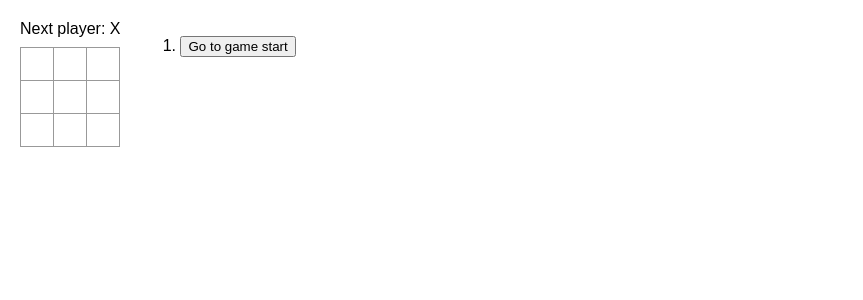
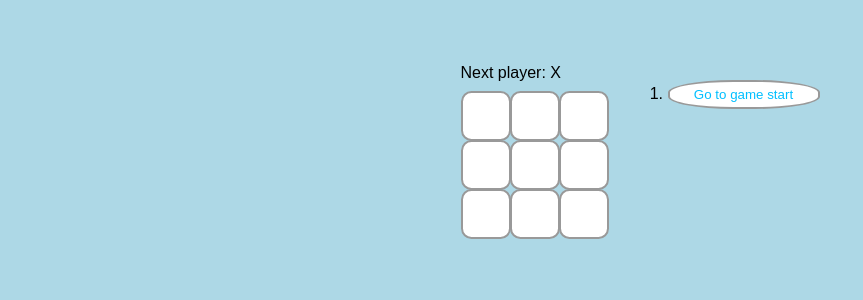
Before and after one commit to GalinaBaleva/React, a React (Create React App) app in the folder tik-tac-toe/: page / in a window 1280 px wide. Shown: the top 300 px of the page, without its empty margins (0-863 px from the left). Built offline with nearby package versions, Linux system fonts and the light colour scheme.

Commit message:
some css is added

```diff
--- a/tik-tac-toe/src/App.js
+++ b/tik-tac-toe/src/App.js
@@ -40,6 +40,7 @@ function Board({ xIsNext, squares, onPlay }) {
     return (
         <>
             <div className="status">{status}</div>
+            <div className="table">
                 <div className="board-row">
                     <Square value={squares[0]} onSquareClick={() => handleClick(0)} />
                     <Square value={squares[1]} onSquareClick={() => handleClick(1)} />
@@ -55,26 +56,25 @@ function Board({ xIsNext, squares, onPlay }) {
                     <Square value={squares[7]} onSquareClick={() => handleClick(7)} />
                     <Square value={squares[8]} onSquareClick={() => handleClick(8)} />
                 </div>
+            </div>
         </>
     );
 };
 
 export default function Game() {
-    const [xIsNext, setXIsNext] = useState(true);
     const [history, setHistory] = useState([Array(9).fill(null)]);
     const [currentMove, setCurrentMove] = useState(0);
+    const xIsNext = currentMove % 2 === 0;
     const currentSquares = history[currentMove];
 
     function handlePlay(nextSquares) {
         const nextHistory = [...history.slice(0, currentMove + 1), nextSquares]
         setHistory(nextHistory);
         setCurrentMove(nextHistory.length - 1);
-        setXIsNext(!xIsNext);
     };
 
     function jumpTo(nextMove) {
         setCurrentMove(nextMove);
-        setXIsNext(nextMove % 2 === 0);
     };
 
     const moves = history.map((squares, move) => {
--- a/tik-tac-toe/src/styles.css
+++ b/tik-tac-toe/src/styles.css
@@ -5,7 +5,13 @@
 body {
   font-family: sans-serif;
   margin: 20px;
+  margin-top: 20px;
   padding: 0;
+  display: flex;
+  justify-content: center;
+  background: lightblue;
+  margin-top: 5%;
+  align-items: center;
 }
 
 h1 {
@@ -46,29 +52,22 @@
   padding-left: 20px;
 }
 
-  * {
-    box-sizing: border-box;
-  }
-
-  body {
-    font-family: sans-serif;
-    margin: 20px;
-    padding: 0;
-  }
 
 .square {
   background: #fff;
-    border: 1px solid #999;
+  border: 2px solid #999;
   float: left;
   font-size: 24px;
   font-weight: bold;
   line-height: 34px;
-    height: 34px;
+  height: 50px;
   margin-right: -1px;
   margin-top: -1px;
   padding: 0;
   text-align: center;
-    width: 34px;
+  width: 50px;
+  border-radius: 21%;
+  color: deepskyblue;
 }
 
 .board-row:after {
@@ -80,6 +79,7 @@
 .status {
   margin-bottom: 10px;
 }
+
 .game {
   display: flex;
   flex-direction: row;
@@ -87,4 +87,14 @@
 
 .game-info {
   margin-left: 20px;
+
 }
+button {
+  color: deepskyblue;
+  background-color: white;
+  padding: 5px 20px;
+  border-radius: 43%;
+  width: 152px;
+  border: 2px solid #999;
+
+}
```
Lines whose indentation alone changed are shown as unchanged.
